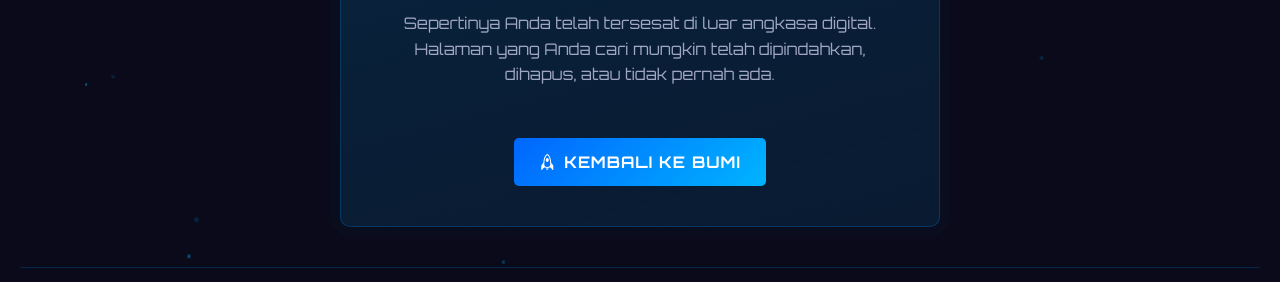
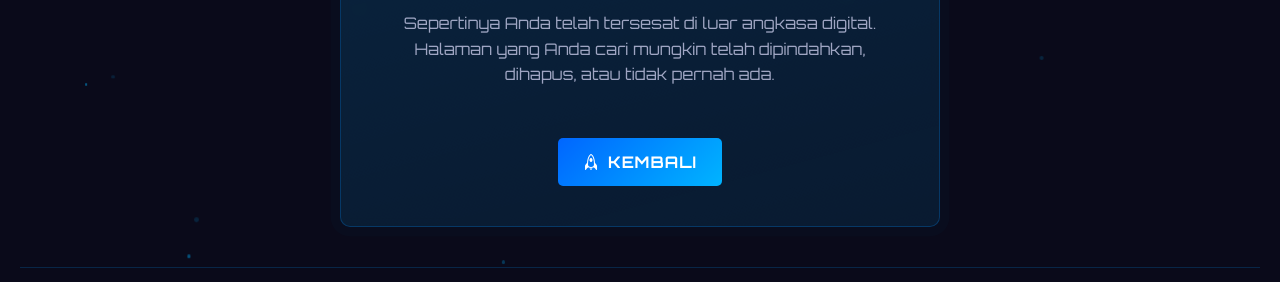
Before and after one commit to Hinabil/blabalattrksfjlsdjfz128429, a plain HTML site: page api/templates/404.html in a window 1280 px wide. Shown: the part 424-706 px from the top of the page. Drawn offline with nearby package versions, Linux system fonts and the light colour scheme.

Commit message:
Update 404.html

```diff
--- a/api/templates/404.html
+++ b/api/templates/404.html
@@ -283,7 +283,7 @@
 
         <button onclick="window.location.href='/'" class="neon-button">
             <i class="bi bi-rocket"></i>
-            <span>KEMBALI KE BUMI</span>
+            <span>KEMBALI</span>
         </button>
     </div>
 
```
